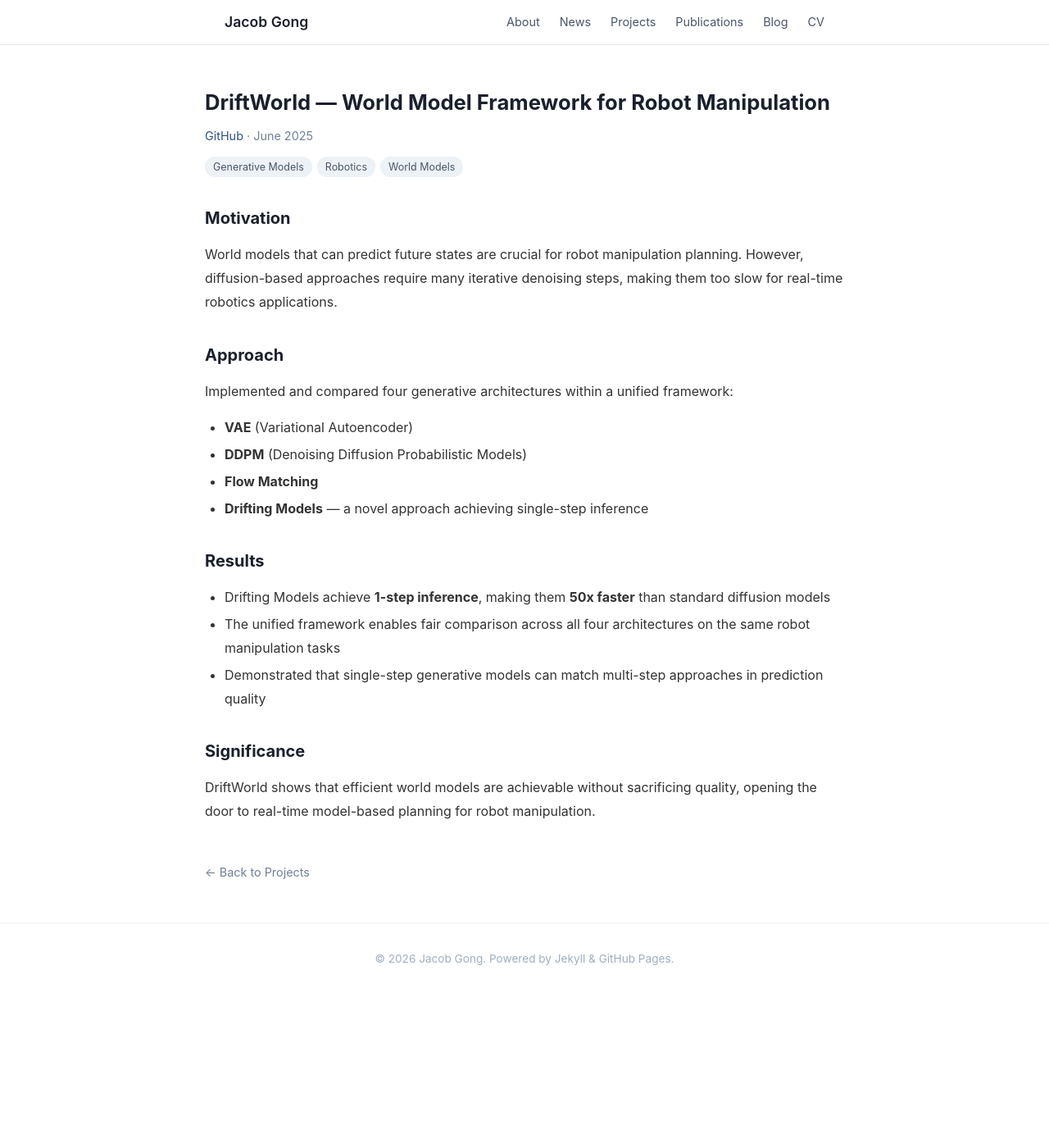
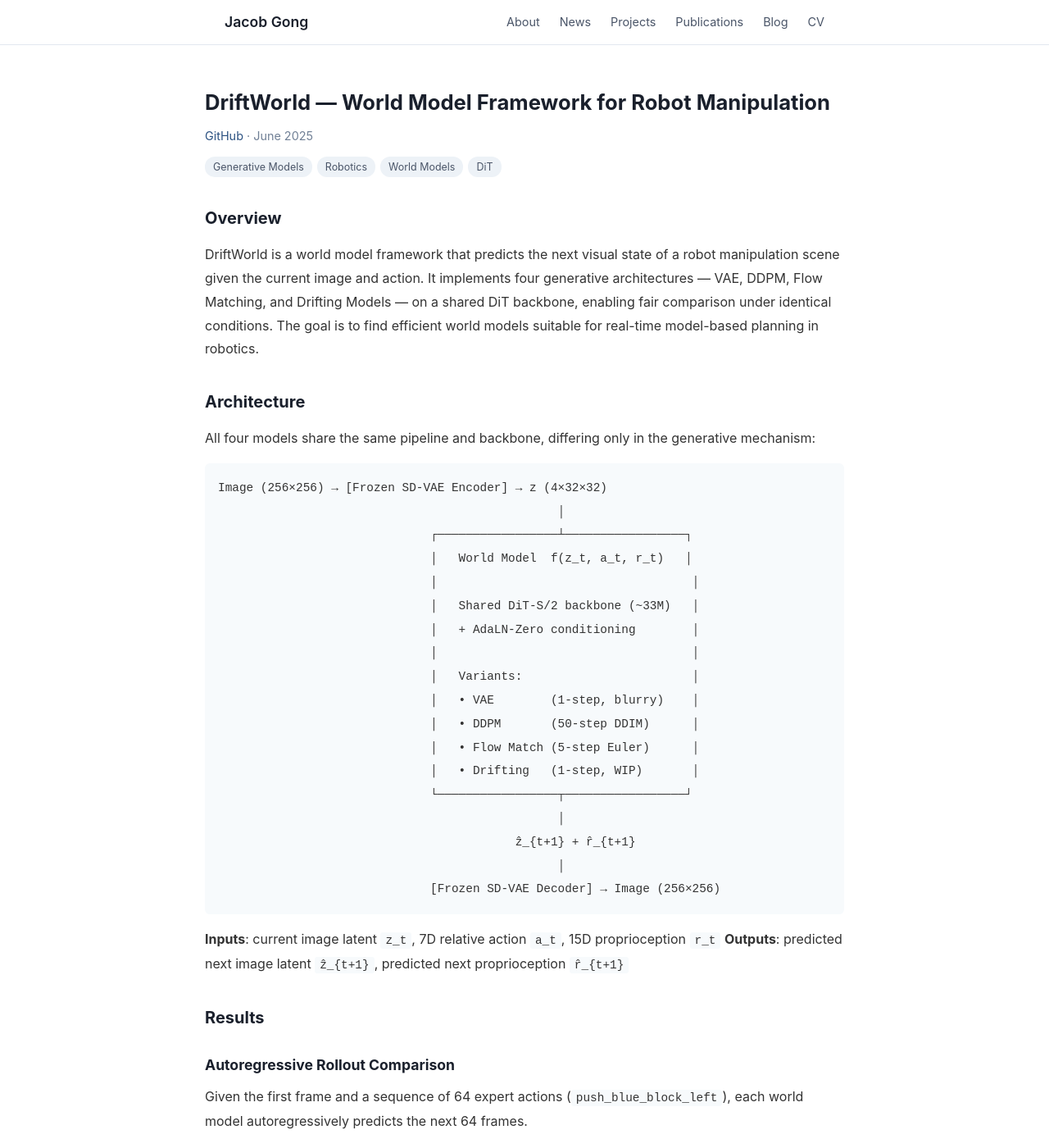
Before and after one commit to JacobGIT2/JacobGIT2.github.io, a Jekyll site: the page built from _projects/driftworld.md, in a window 1280 px wide and 1400 px high. Shown: the whole window at 82% size. Built offline with Jekyll 4.4.1, drawn with Linux system fonts in a browser that asks for light colours; some of the changed text lies outside the part shown.

Commit message:
update driftworld

````diff
--- a/_projects/driftworld.md
+++ b/_projects/driftworld.md
@@ -1,30 +1,89 @@
 ---
 title: "DriftWorld — World Model Framework for Robot Manipulation"
-tags: [Generative Models, Robotics, World Models]
+tags: [Generative Models, Robotics, World Models, DiT]
 date: 2025-06-01
-github: "https://github.com/JacobGIT2/DriftWorld.git"
-excerpt_text: "A unified framework implementing four generative architectures for learning world models, featuring Drifting Models with 50x faster inference."
+github: "https://github.com/JacobGIT2/DriftWorld"
+excerpt_text: "A unified framework comparing four generative architectures (VAE, DDPM, Flow Matching, Drifting Models) for learning robot world models. Flow Matching at 5 Euler steps achieves the best rollout stability."
 ---
 
-## Motivation
+## Overview
 
-World models that can predict future states are crucial for robot manipulation planning. However, diffusion-based approaches require many iterative denoising steps, making them too slow for real-time robotics applications.
+DriftWorld is a world model framework that predicts the next visual state of a robot manipulation scene given the current image and action. It implements four generative architectures — VAE, DDPM, Flow Matching, and Drifting Models — on a shared DiT backbone, enabling fair comparison under identical conditions. The goal is to find efficient world models suitable for real-time model-based planning in robotics.
 
-## Approach
+## Architecture
 
-Implemented and compared four generative architectures within a unified framework:
+All four models share the same pipeline and backbone, differing only in the generative mechanism:
 
-- **VAE** (Variational Autoencoder)
-- **DDPM** (Denoising Diffusion Probabilistic Models)
-- **Flow Matching**
-- **Drifting Models** — a novel approach achieving single-step inference
+```
+Image (256×256) → [Frozen SD-VAE Encoder] → z (4×32×32)
+                                                │
+                              ┌─────────────────┴─────────────────┐
+                              │   World Model  f(z_t, a_t, r_t)   │
+                              │                                    │
+                              │   Shared DiT-S/2 backbone (~33M)   │
+                              │   + AdaLN-Zero conditioning        │
+                              │                                    │
+                              │   Variants:                        │
+                              │   • VAE        (1-step, blurry)    │
+                              │   • DDPM       (50-step DDIM)      │
+                              │   • Flow Match (5-step Euler)      │
+                              │   • Drifting   (1-step, WIP)       │
+                              └─────────────────┬─────────────────┘
+                                                │
+                                          ẑ_{t+1} + r̂_{t+1}
+                                                │
+                              [Frozen SD-VAE Decoder] → Image (256×256)
+```
+
+**Inputs**: current image latent `z_t`, 7D relative action `a_t`, 15D proprioception `r_t`
+**Outputs**: predicted next image latent `ẑ_{t+1}`, predicted next proprioception `r̂_{t+1}`
 
 ## Results
 
-- Drifting Models achieve **1-step inference**, making them **50x faster** than standard diffusion models
-- The unified framework enables fair comparison across all four architectures on the same robot manipulation tasks
-- Demonstrated that single-step generative models can match multi-step approaches in prediction quality
+### Autoregressive Rollout Comparison
 
-## Significance
+Given the first frame and a sequence of 64 expert actions (`push_blue_block_left`), each world model autoregressively predicts the next 64 frames.
 
-DriftWorld shows that efficient world models are achievable without sacrificing quality, opening the door to real-time model-based planning for robot manipulation.
+**Training set** — Columns: GT | CALVIN Sim | VAE | Flow(5) | DDPM(50)
+
+![Training set rollout comparison]({{ '/assets/img/projects/driftworld/rollout_train_forward.gif' | relative_url }})
+
+**Validation set (unseen data)** — Columns: GT | VAE | Flow(5) | DDPM(50) | DDPM(100)
+
+![Validation set rollout comparison]({{ '/assets/img/projects/driftworld/rollout_val_forward.gif' | relative_url }})
+
+*DDPM collapses to noise on unseen data. Only VAE and Flow Matching survive 64-step autoregressive rollout.*
+
+### Key Findings
+
+| Model | Training Rollout | Validation Rollout | Overall |
+|-------|-----------------|-------------------|---------|
+| **VAE** | Stable, blurry | Stable, blurry | Best stability, worst sharpness |
+| **Flow(5)** | Stable, sharp | Stable, sharp | **Best overall** |
+| **DDPM(50)** | Stable | Collapsed to noise | Overfits, unsuitable for rollouts |
+| **Drifting** | Mode collapsed | N/A | WIP |
+
+### DDIM Denoising Step Sweep
+
+Single-step reconstruction quality as a function of denoising steps. During this analysis, I discovered a critical `clip_sample` bug in the DDIM scheduler — SD-VAE latents range \[-3.5, 3.2\], not \[-1, 1\], so the default clipping was destroying latent values. After the fix, 5 DDIM steps achieves SSIM 0.976, nearly identical to 250 steps.
+
+![DDIM step sweep]({{ '/assets/img/projects/driftworld/ddim_step_sweep.png' | relative_url }})
+
+### Flow Matching Step Sweep
+
+Autoregressive rollout quality as a function of Euler integration steps. Counterintuitively, more steps *decreases* rollout quality — each step introduces small errors that compound autoregressively. **5 Euler steps is optimal** (avg SSIM 0.892 over 64-step rollout).
+
+![Flow step sweep]({{ '/assets/img/projects/driftworld/flow_step_sweep.png' | relative_url }})
+
+## Technical Details
+
+- **Backbone**: DiT-S/2 with AdaLN-Zero conditioning, ~33M parameters
+- **Dataset**: CALVIN task_D_D (single-environment robot manipulation)
+- **Training**: 200K steps per model, AdamW, OneCycleLR, FP16 mixed precision
+- **Latent space**: Frozen Stable Diffusion VAE (256×256 → 4×32×32)
+- **Metrics**: SSIM, LPIPS (AlexNet), Pixel MSE, Latent MSE
+- **Infrastructure**: Hydra configs, W&B logging, uv for dependency management
+
+## Current Status
+
+Flow Matching at 5 Euler steps is the clear winner for autoregressive rollouts, combining sharp predictions with stable multi-step propagation. The Drifting Model currently suffers from mode collapse and requires architectural changes (residual connections, batch-level drifting field). PPO policy training in the learned world model is underway, with preliminary infrastructure for training and evaluating policies in CALVIN simulation.
````
Also changed, not shown: assets/img/projects/driftworld/ddim_step_sweep.png (added), assets/img/projects/driftworld/flow_step_sweep.png (added), 2 other files.
